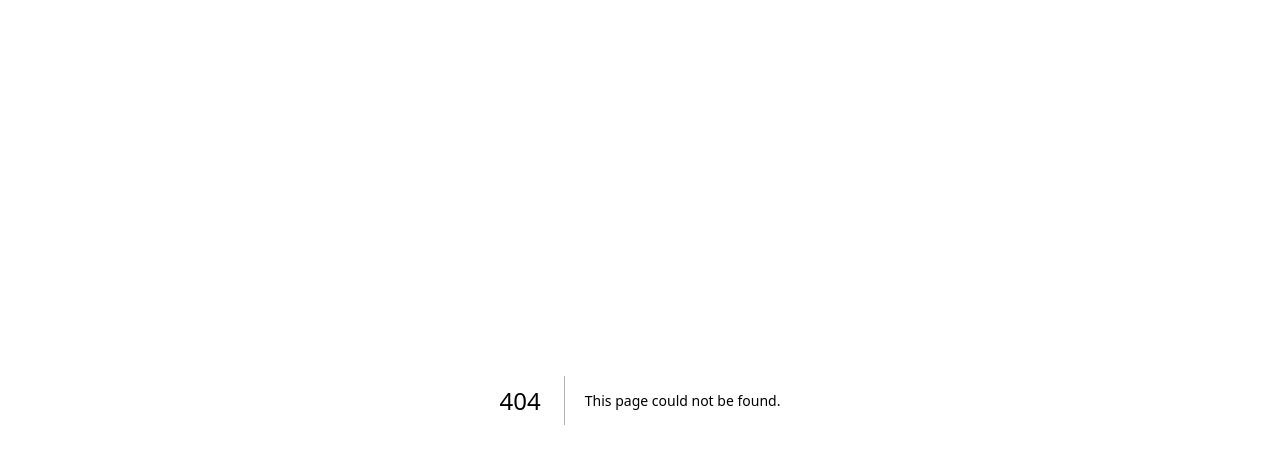
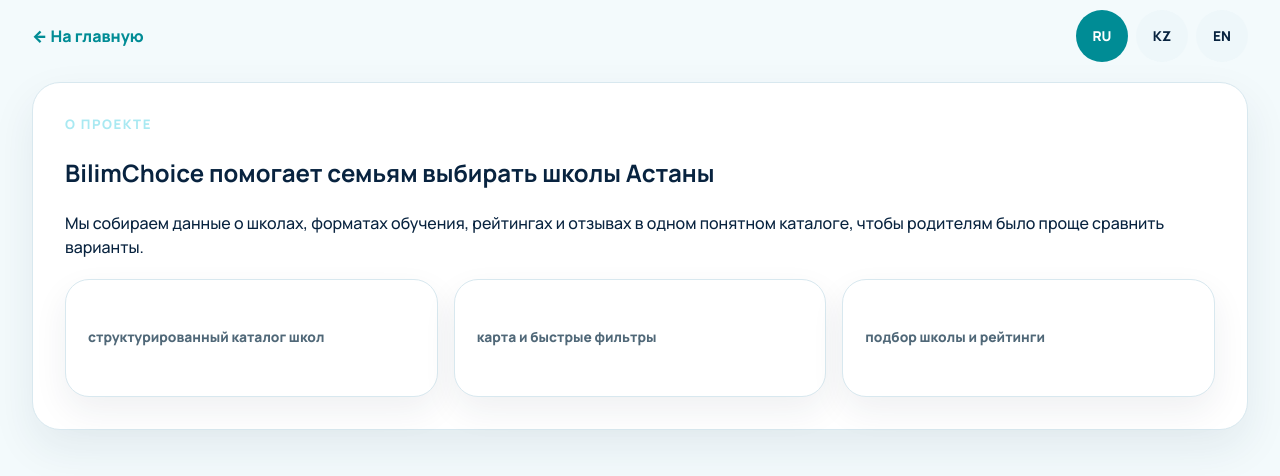
Before and after one commit to rexstout5/school-choice-kz, a Next.js app: page /about in a window 1280 px wide. Before the commit this address had no page. Shown: the top 476 px of the page. Built offline with nearby package versions, Linux system fonts and the light colour scheme.

Commit message:
Simplify homepage sections

```diff
--- /dev/null
+++ b/app/about/page.jsx
@@ -0,0 +1,83 @@
+'use client';
+
+import { useEffect, useState } from 'react';
+import { brand } from '../../src/data/brand.js';
+
+const defaultLanguage = 'ru';
+const languageStorageKey = 'school-choice-kz-language';
+const languageOptions = [
+  { code: 'ru', label: 'RU' },
+  { code: 'kz', label: 'KZ' },
+  { code: 'en', label: 'EN' }
+];
+
+const translations = {
+  ru: {
+    pageTitle: 'О проекте',
+    back: '← На главную',
+    kicker: 'О проекте',
+    title: `${brand.name} помогает семьям выбирать школы Астаны`,
+    description: 'Мы собираем данные о школах, форматах обучения, рейтингах и отзывах в одном понятном каталоге, чтобы родителям было проще сравнить варианты.',
+    points: ['структурированный каталог школ', 'карта и быстрые фильтры', 'подбор школы и рейтинги']
+  },
+  kz: {
+    pageTitle: 'Жоба туралы',
+    back: '← Басты бетке',
+    kicker: 'Жоба туралы',
+    title: `${brand.name} отбасыларға Астана мектептерін таңдауға көмектеседі`,
+    description: 'Ата-аналар нұсқаларды оңай салыстыруы үшін мектептер, оқу форматтары, рейтингтер және пікірлер туралы деректерді бір каталогқа жинаймыз.',
+    points: ['құрылымдалған мектеп каталогы', 'карта және жылдам сүзгілер', 'мектеп таңдау және рейтингтер']
+  },
+  en: {
+    pageTitle: 'About',
+    back: '← Back home',
+    kicker: 'About',
+    title: `${brand.name} helps families choose schools in Astana`,
+    description: 'We bring school data, learning formats, ratings, and reviews into one clear catalog so parents can compare options faster.',
+    points: ['structured school catalog', 'map and quick filters', 'school matcher and rankings']
+  }
+};
+
+const getLanguage = (lang) => (lang && translations[lang] ? lang : defaultLanguage);
+
+export default function AboutPage() {
+  const [language, setLanguage] = useState(defaultLanguage);
+  const t = translations[language];
+
+  useEffect(() => {
+    const params = new URLSearchParams(window.location.search);
+    setLanguage(getLanguage(params.get('lang') || window.localStorage.getItem(languageStorageKey)));
+  }, []);
+
+  const updateLanguage = (nextLanguage) => {
+    setLanguage(nextLanguage);
+    try {
+      window.localStorage.setItem(languageStorageKey, nextLanguage);
+    } catch {}
+  };
+
+  return (
+    <main>
+      <nav className="school-detail__topbar" aria-label={t.pageTitle}>
+        <a className="back-link" href={`/?lang=${language}`}>{t.back}</a>
+        <div className="language-switcher" aria-label={t.pageTitle}>
+          {languageOptions.map(({ code, label }) => (
+            <button key={code} type="button" className={language === code ? 'language-switcher__button language-switcher__button--active' : 'language-switcher__button'} onClick={() => updateLanguage(code)}>
+              {label}
+            </button>
+          ))}
+        </div>
+      </nav>
+      <section className="contribution-page">
+        <p className="hero__kicker">{t.kicker}</p>
+        <h1>{t.title}</h1>
+        <p>{t.description}</p>
+        <div className="stats-grid" aria-label={t.pageTitle}>
+          {t.points.map((point) => (
+            <article className="stats-card" key={point}><span>{point}</span></article>
+          ))}
+        </div>
+      </section>
+    </main>
+  );
+}
--- a/app/globals.css
+++ b/app/globals.css
@@ -3069,9 +3069,8 @@
 }
 
 .top-schools,
-.tool-section,
-.how-it-works--timeline {
-  margin-top: 32px;
+.tool-section {
+  margin-top: 30px;
 }
 
 .tool-card-grid {
@@ -3393,7 +3392,7 @@
   .hero.hero--landing { padding: 24px; }
   .hero__visual { min-height: 190px; }
   .hero-stat-grid { flex-direction: column; }
-  .top-school-grid, .tool-card-grid, .timeline, .site-footer--simple { grid-template-columns: 1fr; }
+  .top-school-grid, .tool-card-grid, .site-footer--simple { grid-template-columns: 1fr; }
   .top-school-card { border-radius: 22px; }
   .top-school-card__image { border-radius: 22px 22px 0 0; }
 }
@@ -3502,7 +3501,7 @@
 .hero-stat-grid strong:nth-child(2)::before { content: '⌖'; }
 .hero-stat-grid strong:nth-child(3)::before { content: '◎'; }
 
-.top-schools, .tool-section, .how-it-works--timeline { margin-top: 44px; }
+.top-schools, .tool-section { margin-top: 38px; }
 .section-heading h2 { color: var(--brand-ink); font-size: clamp(1.55rem, 2.2vw, 2rem); font-weight: 900; letter-spacing: -0.045em; }
 .section-heading--split { display: flex; max-width: none; gap: 20px; align-items: center; justify-content: space-between; margin: 0 48px 18px; }
 .tabs { display: flex; flex-wrap: wrap; gap: 14px; }
@@ -3521,7 +3520,7 @@
 .top-school-card dl, .top-school-card .button-link { display: none; }
 
 .tool-card-grid { grid-template-columns: repeat(4, minmax(0, 1fr)); }
-.tool-card--large { min-height: 128px; border-radius: 24px; }
+.tool-card--large { min-height: 108px; border-radius: 22px; padding: 18px; }
 .timeline-card { min-height: 110px; border-radius: 24px; }
 .site-footer--simple { display: grid; grid-template-columns: 1.25fr repeat(3, 1fr); gap: 28px; margin-top: 48px; padding: 34px; border-radius: 32px; }
 
@@ -3540,7 +3539,7 @@
   .hero-stat-grid { flex: 0 1 auto; width: 100%; margin-top: 0; }
   .section-heading--split { align-items: flex-start; flex-direction: column; margin-inline: 0; }
   .top-school-grid { grid-template-columns: repeat(2, minmax(0, 1fr)); padding: 0; }
-  .tool-card-grid, .timeline, .site-footer--simple { grid-template-columns: repeat(2, minmax(0, 1fr)); }
+  .tool-card-grid, .site-footer--simple { grid-template-columns: repeat(2, minmax(0, 1fr)); }
 }
 @media (max-width: 560px) {
   .site-header__link { padding: 10px 12px; font-size: 0.9rem; }
@@ -3551,6 +3550,6 @@
   .hero-badge { padding: 12px; }
   .hero-badge-icon { width: 34px; height: 34px; border-radius: 10px; }
   .hero-stat-grid { flex-direction: column; }
-  .top-school-grid, .tool-card-grid, .timeline, .site-footer--simple { grid-template-columns: 1fr; }
+  .top-school-grid, .tool-card-grid, .site-footer--simple { grid-template-columns: 1fr; }
   .top-school-card h3 { min-height: auto; }
 }
```
Also changed, not shown: app/page.jsx (+12 -26 lines).
